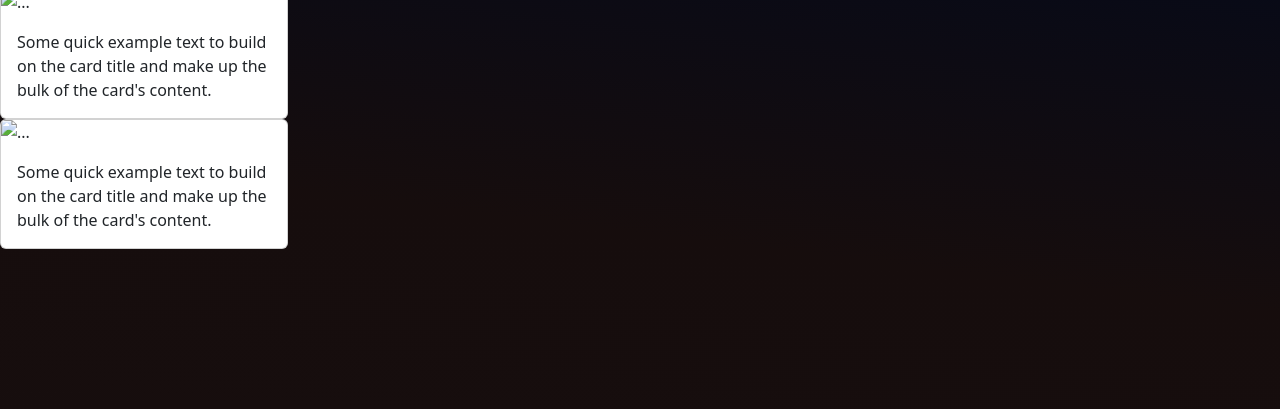
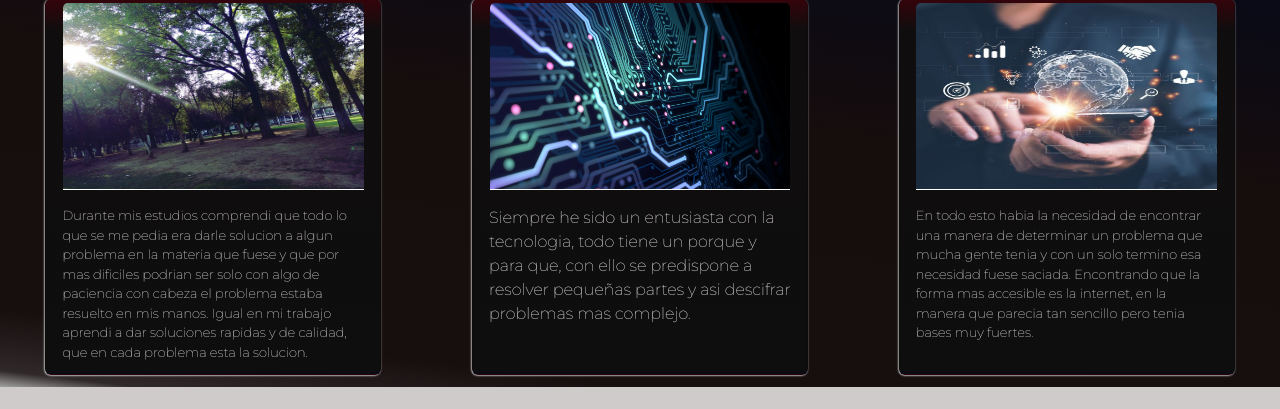
Before and after one commit to EduardoGordillo/PaginaPortafolio, a plain HTML site: page screens/formacion.html in a window 1280 px wide. Shown: the part 71-480 px from the top of the page. Drawn offline with nearby package versions, Linux system fonts and the light colour scheme.

Commit message:
Formacion 1.0.1

```diff
--- a/screens/formacion.html
+++ b/screens/formacion.html
@@ -88,18 +88,35 @@
     </header>
     <main>
         <section class="formacion">
-            <div class="card" style="width: 18rem;">
-                <img src="..." class="card-img-top" alt="...">
+            <div class="card" >
+                <img src="/img/formacion/formacion.jpg" class="card-img-top" alt="...">
                 <div class="card-body">
-                  <p class="card-text">Some quick example text to build on the card title and make up the bulk of the card's content.</p>
+                  <p class="card-text">Durante mis estudios comprendi que todo lo que se me pedia era darle solucion a algun problema en la materia que fuese
+                    y que por mas dificiles podrian ser solo con algo de paciencia con cabeza el problema estaba resuelto en mis manos.
+                    Igual en mi trabajo aprendi a dar soluciones rapidas y de calidad, que en cada problema esta la solucion.
+
+
+                  </p>
                 </div>
               </div>
-              <div class="card" style="width: 18rem;">
-                <img src="..." class="card-img-top" alt="...">
+              <div class="card" >
+                <img src="/img/formacion/formacion(2).webp" class="card-img-top" alt="...">
                 <div class="card-body">
-                  <p class="card-text">Some quick example text to build on the card title and make up the bulk of the card's content.</p>
+                  <p class="card-text" style="font-size: 1rem;">Siempre he sido un entusiasta con la tecnologia, todo tiene un porque y para que, con ello se predispone a resolver pequeñas partes y asi descifrar problemas mas complejo.
+
+                  </p>
                 </div>
               </div>
+              <div class="card" >
+                <img src="/img/formacion/formacion(3).jpeg" class="card-img-top" alt="...">
+                <div class="card-body">
+                  <p class="card-text" >
+                    En todo esto habia la necesidad de encontrar una manera de determinar un problema que mucha gente tenia y con un solo termino esa necesidad fuese saciada.
+                    Encontrando que la forma mas accesible es la internet, en la manera que parecia tan sencillo pero tenia bases muy fuertes.
+                  </p>
+                </div>
+              </div>
+
         </section>
     </main>
     <footer class="text-center text-white" style="background-color: #d0cbcb;">
--- a/style/formacion.css
+++ b/style/formacion.css
@@ -1,5 +1,36 @@
 .formacion{
     background: rgb(8, 10, 23);
     background: linear-gradient(187deg, rgba(8, 10, 23, 1) 0%, rgba(22, 13, 13, 1) 36%, rgba(23, 14, 14, 1) 86%, rgba(48, 41, 41, 1) 97%, rgba(161, 161, 161, 1) 100%);
-    height: calc(100vh - 60px);
+    height: calc(100% - 60px);
+    display: flex;
+    flex-wrap: wrap;
+    justify-content:space-around;
+
 }
+.card{
+    background: rgb(8,10,23);
+    background: linear-gradient(0deg, rgba(8,10,23,1) 0%, rgba(14,14,14,1) 1%, rgba(16,13,14,1) 92%, rgba(52,4,11,1) 100%);
+    margin-top: 10px;
+    margin-bottom: 12px;
+    width: 21rem;
+    height: 23.5rem!important;
+    font-size:small;
+    box-shadow: -.5px .5px 2px #fefefe;
+    color:  #a09d9d;
+    font-family: 'Montserrat', sans-serif;
+    font-weight: 100;
+    text-shadow: .1px .4px .5px #fefefe;
+
+}
+.card-img-top{
+    margin-top: 3px;
+    width: 90%!important;
+    height: 50%;
+    align-self: center;
+    border-bottom: .5px groove #fefefe;
+
+}
+.card-img-top:hover{
+    -webkit-transform:scale(1.1);
+        transform:scale(1.1);
+}
```
Also changed, not shown: img/formacion/formacion(2).webp (added), img/formacion/formacion(3).jpeg (added), img/formacion/formacion(4).jpeg (added), img/formacion/formacion.jpg (added).
